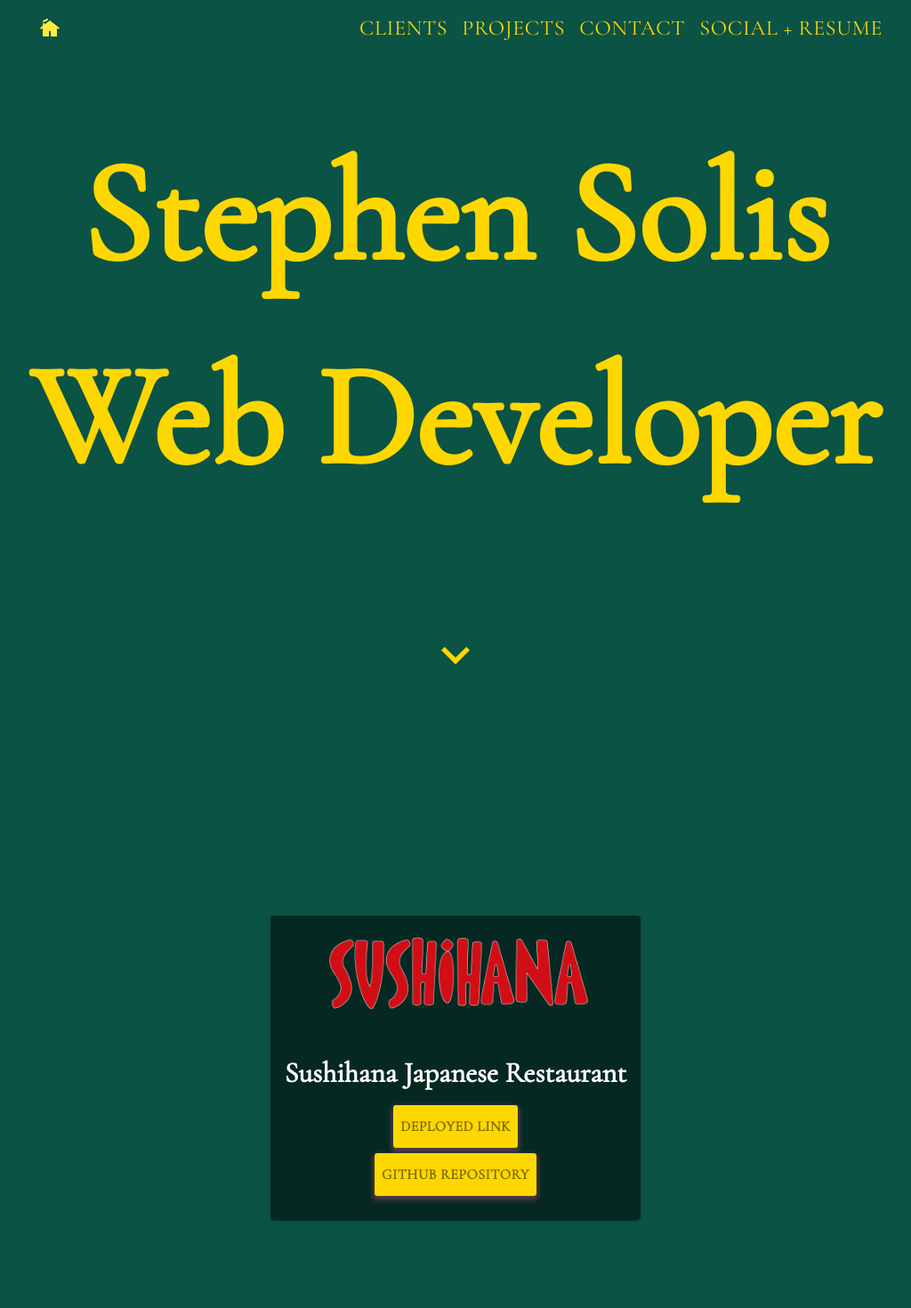
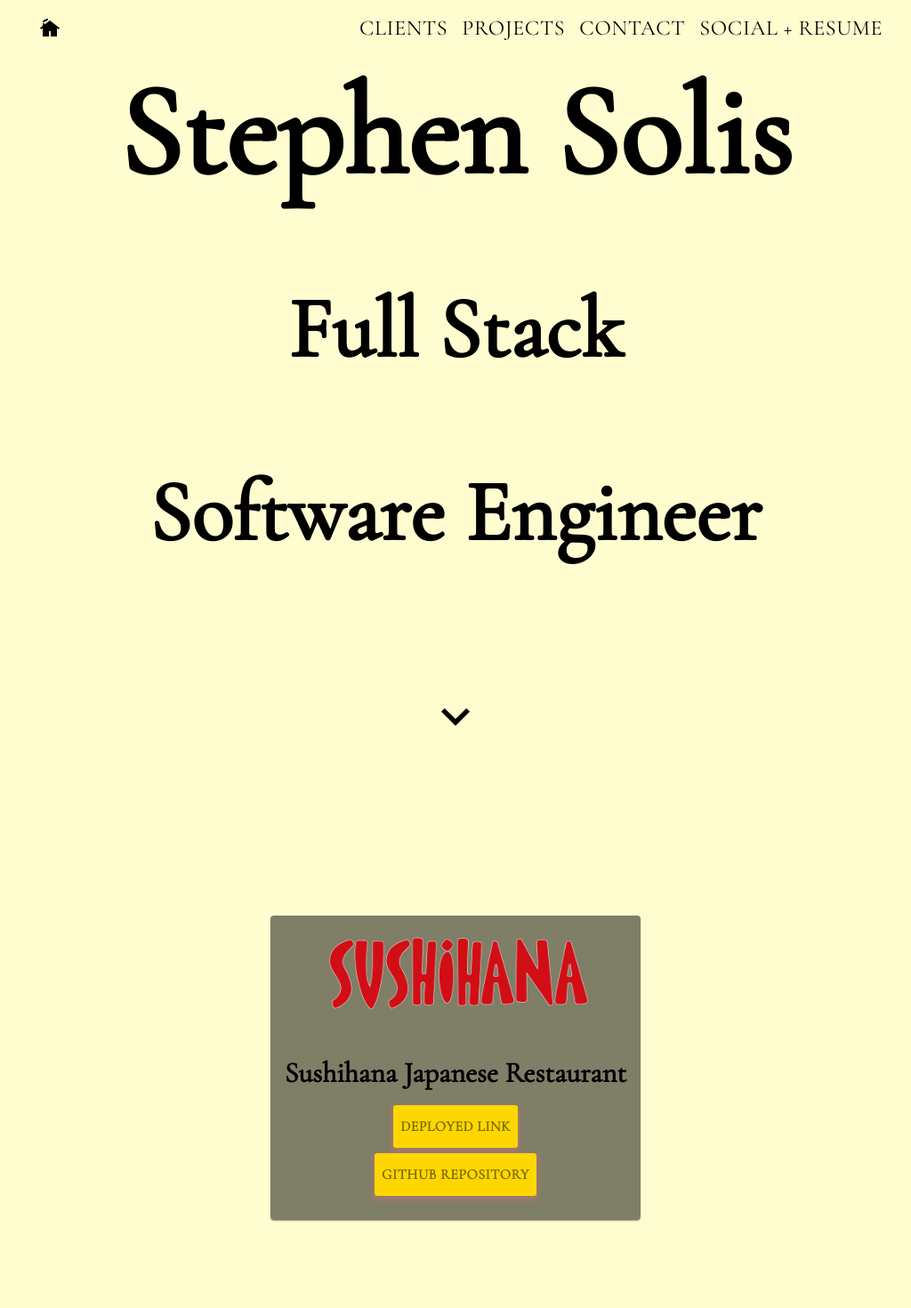
Before and after one commit to ssolis86/React-Portfolio, a React (Create React App) app: page / in a window 1280 px wide. Shown: the top 1470 px of the page at 89% size, without its empty margins (128-1152 px from the left). Built offline with nearby package versions, Linux system fonts and the light colour scheme.

Commit message:
update theme

```diff
--- a/src/App.js
+++ b/src/App.js
@@ -17,7 +17,7 @@ const useStyles = makeStyles((theme) => ({
   },
   bg:{
     // backgroundImage: `url(${image})`,
-    backgroundColor: '#0B5345',
+    backgroundColor: '#FFFDD0',
     backgroundSize: 'cover',
     backgroundRepeat: 'no-repeat',
     minHeight: '100vh',
--- a/src/components/ClientCard/index.js
+++ b/src/components/ClientCard/index.js
@@ -22,12 +22,12 @@ const useStyles = makeStyles({
     fontFamily: 'Cormorant Garamond',
     fontWeight: 'bold',
     fontSize: '2rem',
-    color: '#fff',
+    color: '#000000',
   },
   desc: {
     fontFamily: 'Cormorant Garamond',
     fontSize: '1.1rem',
-    color: '#ddd',
+    color: '#000000',
     padding: 3
   },
   btn: {
--- a/src/components/Contact/index.jsx
+++ b/src/components/Contact/index.jsx
@@ -17,7 +17,6 @@ const useStyles = makeStyles((theme) => ({
     maxWidth: '300'
   },
   paper: {
-    maxWidth: 400,
     margin: `${theme.spacing(1)}px auto`,
     padding: theme.spacing(2),
   },
--- a/src/components/ContactForm/index.jsx
+++ b/src/components/ContactForm/index.jsx
@@ -10,8 +10,9 @@ const useStyles = makeStyles((theme) => ({
     flexGrow: 1,
     overflow: 'hidden',
     padding: theme.spacing(2, 3),
-    background: 'linear-gradient(45deg, #FE6B8B 30%, #FF8E53 90%)',
-    width: '40ch',
+    background: 'linear-gradient(45deg, #FFFDD0 30%, #FFFDD0 90%)',
+    // width: '40ch',
+    maxWidth: 500,
     textAlign: 'center',
     borderRadius: 3,
   }
--- a/src/components/Header/index.jsx
+++ b/src/components/Header/index.jsx
@@ -25,12 +25,12 @@ const useStyles = makeStyles((theme) => ({
   appbarWrapper: {
     width: '80%',
     margin: '0 auto',
-    background: '#0B5345',
+    background: '#FFFDD0',
   },
   appbarTitle: {
     //appbar and landing text
     fontFamily: 'Cormorant Garamond',
-    color: '#FFD700',
+    color: '#000000',
     flexGrow: '1',
   },
   icon: {
@@ -38,11 +38,12 @@ const useStyles = makeStyles((theme) => ({
     fontSize: '2rem',
   },
   colorText: {
-    color: '#FFD700',
+    color: '#000000',
     fontFamily: 'Cormorant Garamond',
+    fontSize: '6rem'
   },
   navBarText: {
-    color: '#FFD700',
+    color: '#000000',
     fontFamily: 'Cormorant Garamond',
     fontSize: '1.5rem',
   },
@@ -50,11 +51,12 @@ const useStyles = makeStyles((theme) => ({
     textAlign: 'center',
   },
   title: {
-    color: '#FFD700',
-    fontSize: '10.0rem',
+    color: '#000000',
+    fontSize: '9.0rem',
   },
+
   goDown: {
-    color: '#FFD700',
+    color: '#000000',
     fontSize: '4rem',
   },
 }));
@@ -70,7 +72,7 @@ export default function Header() {
         <Toolbar className={classes.appbarWrapper}>
           <Scroll className={classes.appbarTitle} to='header' smooth={true}>
             <Button>
-              <CottageSharpIcon sx={{ color: yellow[500] }}></CottageSharpIcon>
+              <CottageSharpIcon sx={{ color: 'black' }}></CottageSharpIcon>
               {/* <h1 className={classes.appbarTitle}>Stephen<span className={classes.colorText}>Solis</span></h1> */}
             </Button>
           </Scroll>
@@ -104,7 +106,7 @@ export default function Header() {
           <h1 className={classes.title}>
             Stephen Solis
             <br />
-            <span className={classes.colorText}>Web Developer</span>
+            <span className={classes.colorText}>Full Stack <br/> Software Engineer</span>
           </h1>
           <Scroll to="clientCard" smooth={true}>
             <IconButton>
--- a/src/components/ProjectCard/index.js
+++ b/src/components/ProjectCard/index.js
@@ -22,7 +22,7 @@ const useStyles = makeStyles({
     fontFamily: 'Cormorant Garamond',
     fontWeight: 'bold',
     fontSize: '2rem',
-    color: '#fff',
+    color: '#000000',
   },
   desc: {
     fontFamily: 'Cormorant Garamond',
```
